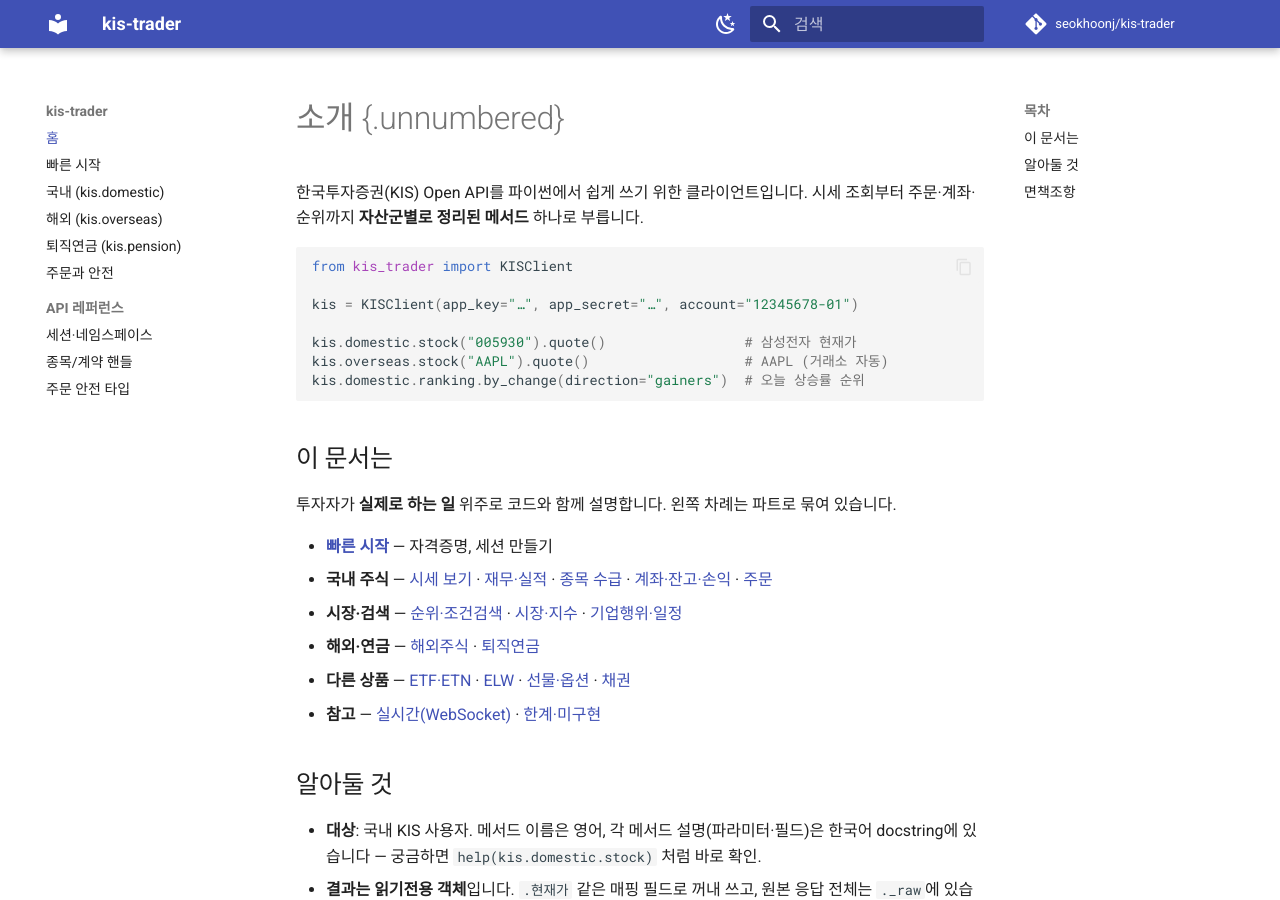
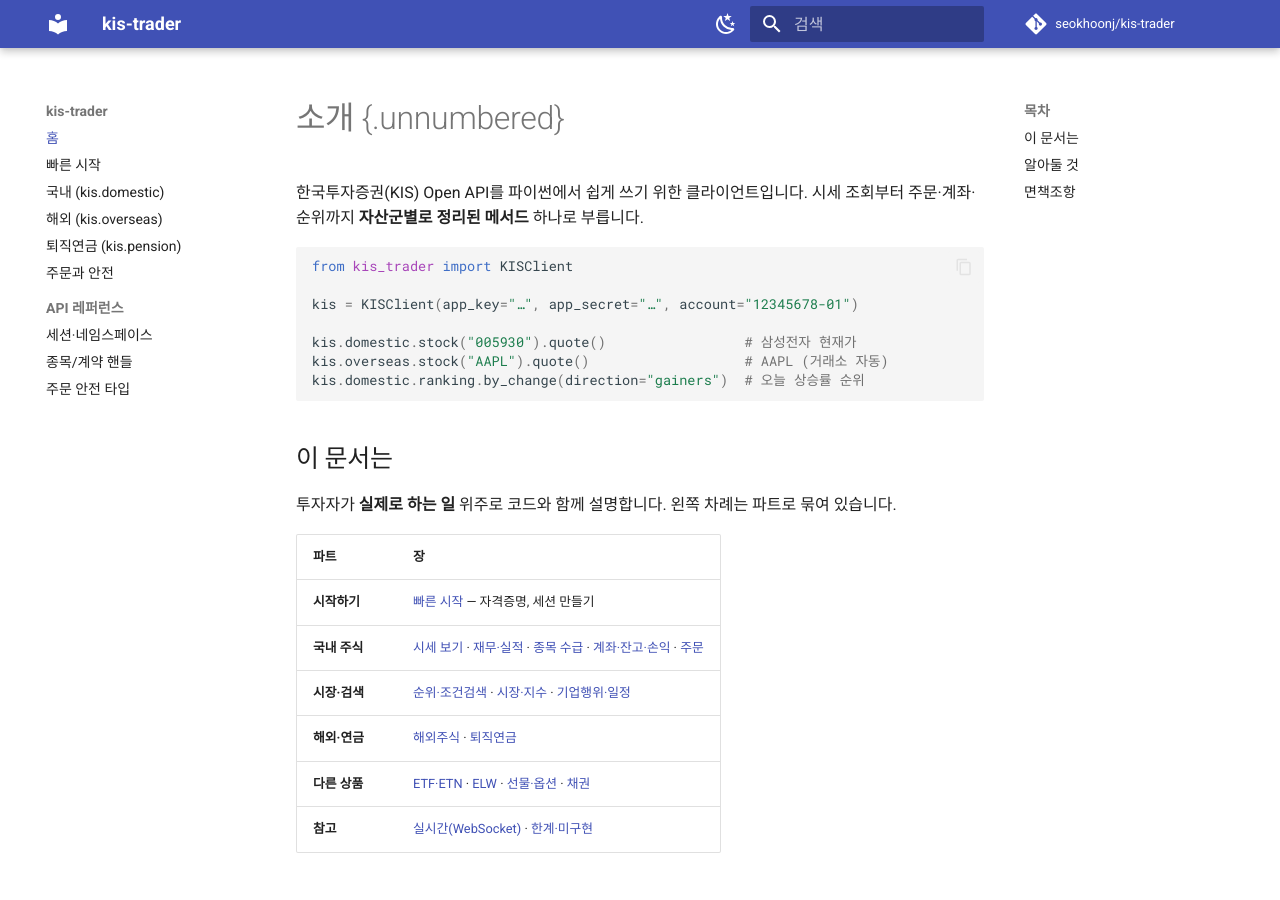
Before and after one commit to seokhoonj/kis-trader, an MkDocs documentation site: the page built from docs/index.md, in a window 1280 px wide and 900 px high. Built offline with MkDocs 1.6.1 and Material for MkDocs 9.7.7, drawn with Linux system fonts in a browser that asks for light colours; comment, search, counter and statistics services are not loaded.

Commit message:
docs: render the intro overview as a part-grouped table

```diff
--- a/docs/index.md
+++ b/docs/index.md
@@ -17,12 +17,14 @@ kis.domestic.ranking.by_change(direction="gainers")  # 오늘 상승률 순위
 
 투자자가 **실제로 하는 일** 위주로 코드와 함께 설명합니다. 왼쪽 차례는 파트로 묶여 있습니다.
 
-- **[빠른 시작](quickstart.md)** — 자격증명, 세션 만들기
-- **국내 주식** — [시세 보기](quotes.md) · [재무·실적](financials.md) · [종목 수급](flows.md) · [계좌·잔고·손익](account.md) · [주문](orders.md)
-- **시장·검색** — [순위·조건검색](screening.md) · [시장·지수](market.md) · [기업행위·일정](corporate-actions.md)
-- **해외·연금** — [해외주식](overseas.md) · [퇴직연금](pension.md)
-- **다른 상품** — [ETF·ETN](etf.md) · [ELW](elw.md) · [선물·옵션](derivatives.md) · [채권](bonds.md)
-- **참고** — [실시간(WebSocket)](realtime.md) · [한계·미구현](limits.md)
+| 파트 | 장 |
+|------|----|
+| **시작하기** | [빠른 시작](quickstart.md) — 자격증명, 세션 만들기 |
+| **국내 주식** | [시세 보기](quotes.md) · [재무·실적](financials.md) · [종목 수급](flows.md) · [계좌·잔고·손익](account.md) · [주문](orders.md) |
+| **시장·검색** | [순위·조건검색](screening.md) · [시장·지수](market.md) · [기업행위·일정](corporate-actions.md) |
+| **해외·연금** | [해외주식](overseas.md) · [퇴직연금](pension.md) |
+| **다른 상품** | [ETF·ETN](etf.md) · [ELW](elw.md) · [선물·옵션](derivatives.md) · [채권](bonds.md) |
+| **참고** | [실시간(WebSocket)](realtime.md) · [한계·미구현](limits.md) |
 
 ## 알아둘 것
 
```
